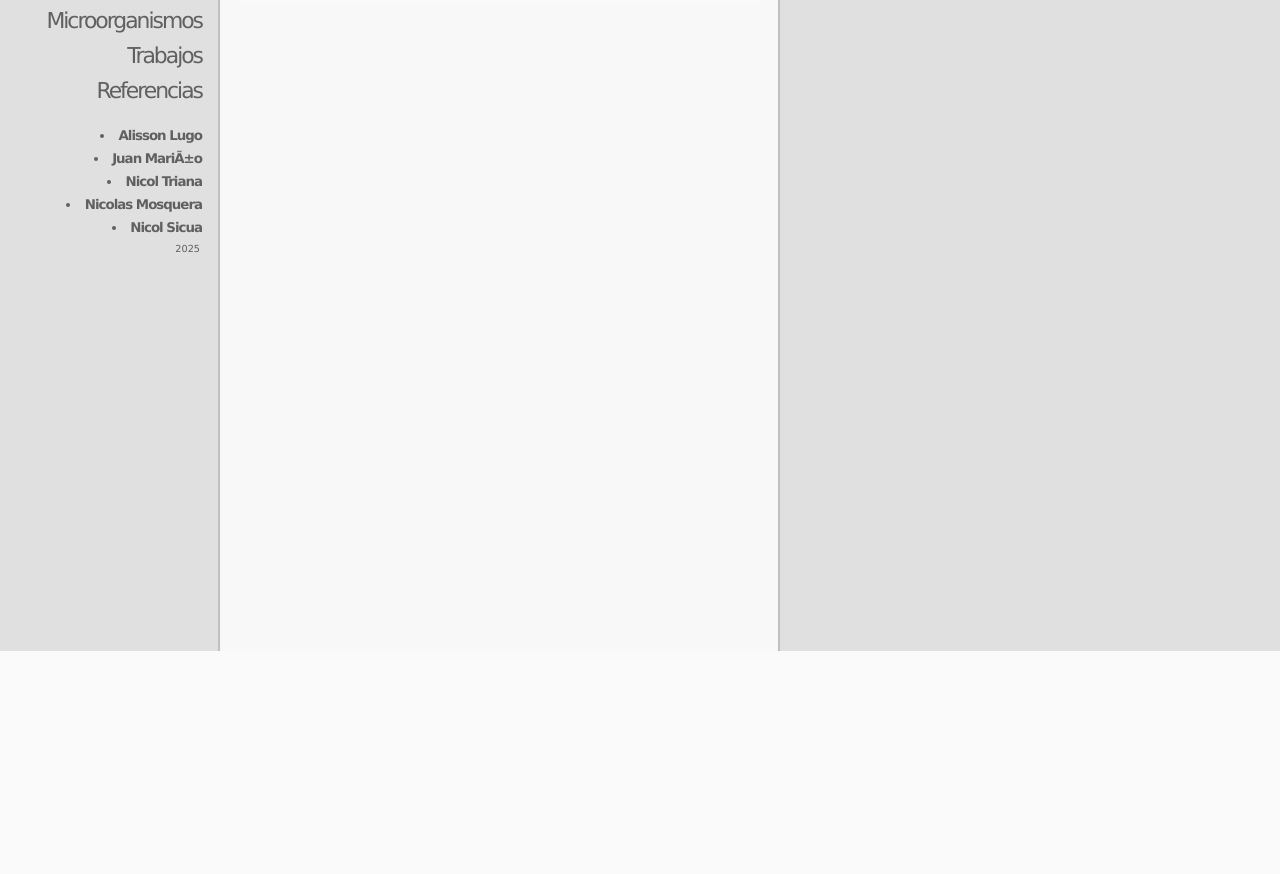
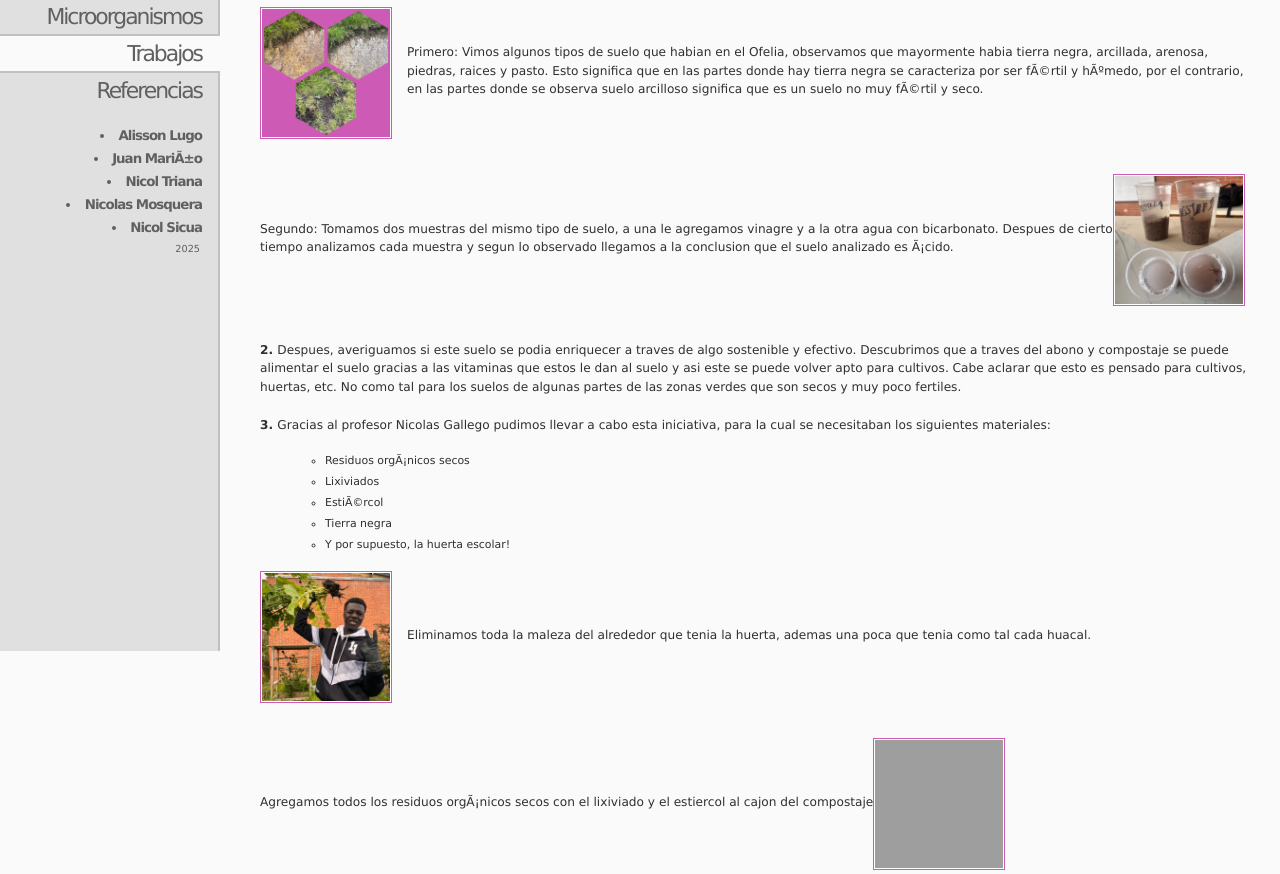
Before and after one commit to Sicoro268/stem, a plain HTML site: page showcase.html in a window 1280 px wide. Shown: the part 149-1023 px from the top of the page. Before the commit the page ends 800 px from the top, so only its background shows below. Drawn offline with Linux system fonts and the light colour scheme; grey boxes are pictures that could not be loaded.

Commit message:
Terminado

```diff
--- a/andreas07.css
+++ b/andreas07.css
@@ -5,7 +5,7 @@ Version: 1.1, November 28, 2005 */
 /**************** Page and tag styles ****************/
 
 body
-{margin:0; padding:0; color:#303030; background:#fafafa url(img/bodybg.gif) top left repeat-y; font:76% Verdana,Tahoma,sans-serif;}
+{margin:0; padding:0; color:#303030; background:#fafafa; font:76% Verdana,Tahoma,sans-serif;}
 
 ul
 {list-style:circle; margin:15px 0 20px 0; font-size:0.9em;}
@@ -63,12 +63,19 @@ body > #sidebar
 {padding:5px 18px 5px 0; background:#fafafa; border-top:2px solid #c0c0c0; border-bottom:2px solid #c0c0c0;}
 
 #menu a.active:hover
-{color:#505050; background:#fafafa;}
+{color:#505050; background:#505050;}
 
 /**************** Content area styles ****************/
 
-#content
-{width:520px; margin:0 0 0 240px; padding:20px 0; background:#fafafa;}
+#content {
+  margin:0 0 0 240px;   /* deja espacio para el sidebar */
+  padding:20px;
+  background:#fafafa;
+  min-height:100vh;     /* opcional: hace que cubra toda la altura */
+  width:calc(100% - 240px);  /* ocupa todo el ancho restante */
+  box-sizing:border-box;     /* asegura que el padding no rompa el ancho */
+}
+
 
 #content p
 {margin:0 0 20px 0; line-height:1.5em;}
@@ -81,3 +88,24 @@ body > #sidebar
 
 #content h3
 {clear:both; margin:30px 0 10px 0; color:#cd5ab4; font-weight:normal; font-size: 2em; letter-spacing:-2px;}
+
+.derecha {
+  display: flex;
+  align-items: flex-start; /* alinear arriba */
+  gap: 15px; /* separación entre texto e imagen */
+}
+
+.derecha img {
+  order: 2; /* fuerza que la imagen quede a la derecha */
+}
+
+.seccion {
+  display: flex;        /* Imagen + texto en fila */
+  align-items: center;  /* Centra verticalmente */
+  margin-bottom: 20px;  /* Espacio entre secciones */
+}
+
+.seccion img {
+  max-width: 200px;   /* Tamaño de las imágenes */
+  margin-right: 15px; /* Espacio entre imagen y texto */
+}
--- a/showcase.html
+++ b/showcase.html
@@ -11,7 +11,7 @@
 <body>
 <div id="sidebar">
   <h1>BLUEPINK CODE</h1>
-  <div id="menu"> <a href="home.html">Definiciones</a> <a class="active" href="current.html">Introducción</a> <a href="another.html">Compostaje</a> <a href="example.html">Microorganismos</a> <a href="showcase.html">Trabajos</a> <a href="links.html">Referencias</a> </div>
+  <div id="menu"> <a href="home.html">Definiciones</a> <a href="current.html">Introducción</a> <a href="another.html">Compostaje</a> <a href="example.html">Microorganismos</a> <a class="active" href="showcase.html">Trabajos</a> <a href="links.html">Referencias</a> </div>
   <h3><li>Alisson Lugo</li>
   <li>Juan Mariño</li>
   <li>Nicol Triana</li>
@@ -20,7 +20,38 @@
   <p>2025</p>
 </div>
 <div id="content">
-  <h1>Prueba seccion Showcase</h1>
+  <h3>TRABAJOS HECHOS EN EL COLEGIO<br>
+    "work done at school"</h3>
+  <p><strong>1. </strong>Como primer paso, analizamos como estaban los suelos de nuestro colegio de dos formas distintas </p>
+  <div class="seccion">
+    <a href="#"><img src="img/suelos.jpg" width="128" height="128" alt="image link example" /></a>
+    <p>Primero: Vimos algunos tipos de suelo que habian en el Ofelia, observamos que mayormente habia tierra negra, arcillada, arenosa, piedras, raices y pasto. Esto significa que en las partes donde hay tierra negra se caracteriza por ser fértil y húmedo, por el contrario, en las partes donde se observa suelo arcilloso significa que es un suelo no muy fértil y seco.<br></p>
+  </div>
+  <div class="seccion">
+    <p>Segundo: Tomamos dos muestras del mismo tipo de suelo, a una le agregamos vinagre y a la otra agua con bicarbonato. Despues de cierto tiempo analizamos cada muestra y segun lo observado llegamos a la conclusion que el suelo analizado es ácido. </p>
+    <a href="#"><img src="img/PH.jpg" width="128" height="128" alt="image link example"></a>
+  </div>
+  <p><strong>2. </strong>Despues, averiguamos si este suelo se podia enriquecer a traves de algo sostenible y efectivo. Descubrimos que a traves del abono y compostaje se puede alimentar el suelo gracias a las vitaminas que estos le dan al suelo y asi este se puede volver apto para cultivos. Cabe aclarar que esto es pensado para cultivos, huertas, etc. No como tal para los suelos de algunas partes de las zonas verdes que son secos y muy poco fertiles.</p>
+  <p><strong>3. </strong>Gracias al profesor Nicolas Gallego pudimos llevar a cabo esta iniciativa, para la cual se necesitaban los siguientes materiales:</p>
+  <ul>
+    <li>Residuos orgánicos secos</li>
+    <li>Lixiviados</li>
+    <li>Estiércol</li>
+    <li>Tierra negra</li>
+    <li>Y por supuesto, la huerta escolar!</li>
+  </ul>
+  <div class="seccion">
+    <a href="#"><img src="img/negro.jpg" width="128" height="128" alt="image link example" /></a>
+    <p>Eliminamos toda la maleza del alrededor que tenia la huerta, ademas una poca que tenia como tal cada huacal. </p><br>
+  </div>
+  <div class="seccion">
+    <p>Agregamos todos los residuos orgánicos secos con el lixiviado y el estiercol al cajon del compostaje </p>
+    <a href="#"><img src="img/residuosO.jpg" width="128" height="128" alt="image link example"></a>
+  </div>
+  <div class="seccion">
+    <a href="#"><img src="img/solotierra.jpg" width="128" height="128" alt="image link example" /></a>
+    <p>Tapamos lo anterior con una capa de tierra negra para que no se llene de moscas.</p>
+  </div>
 </div>
 </body>
 </html>
```
Also changed, not shown: another.html (+2 -2 lines), current.html (+1 -1 lines), example.html (+1 -1 lines), home.html (+1 -1 lines), index.html (+1 -1 lines), links.html (+1 -1 lines), img/Compostaje Casero.jpg (added), img/PH.jpg (added), img/example.jpg (deleted), img/manos.jpeg (added), img/negro.jpg (added), img/solotierra.jpg (added), img/suelos.jpg (added), 1 other file.
